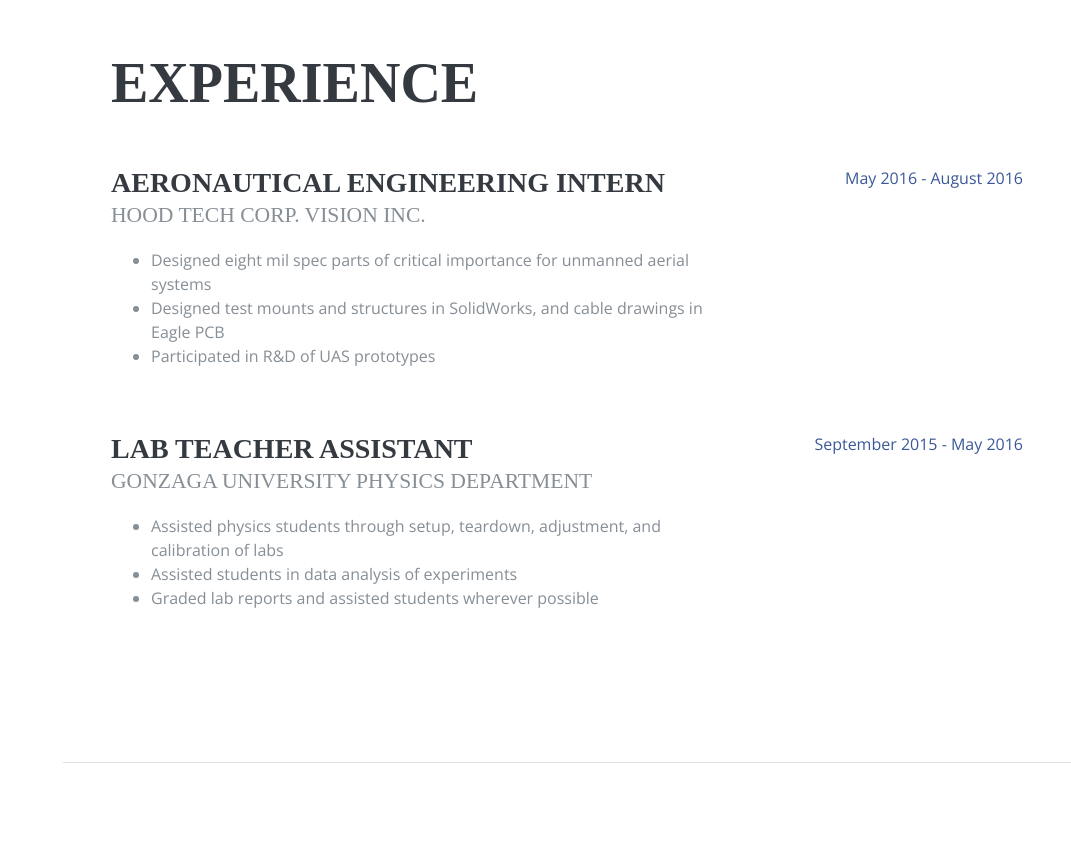
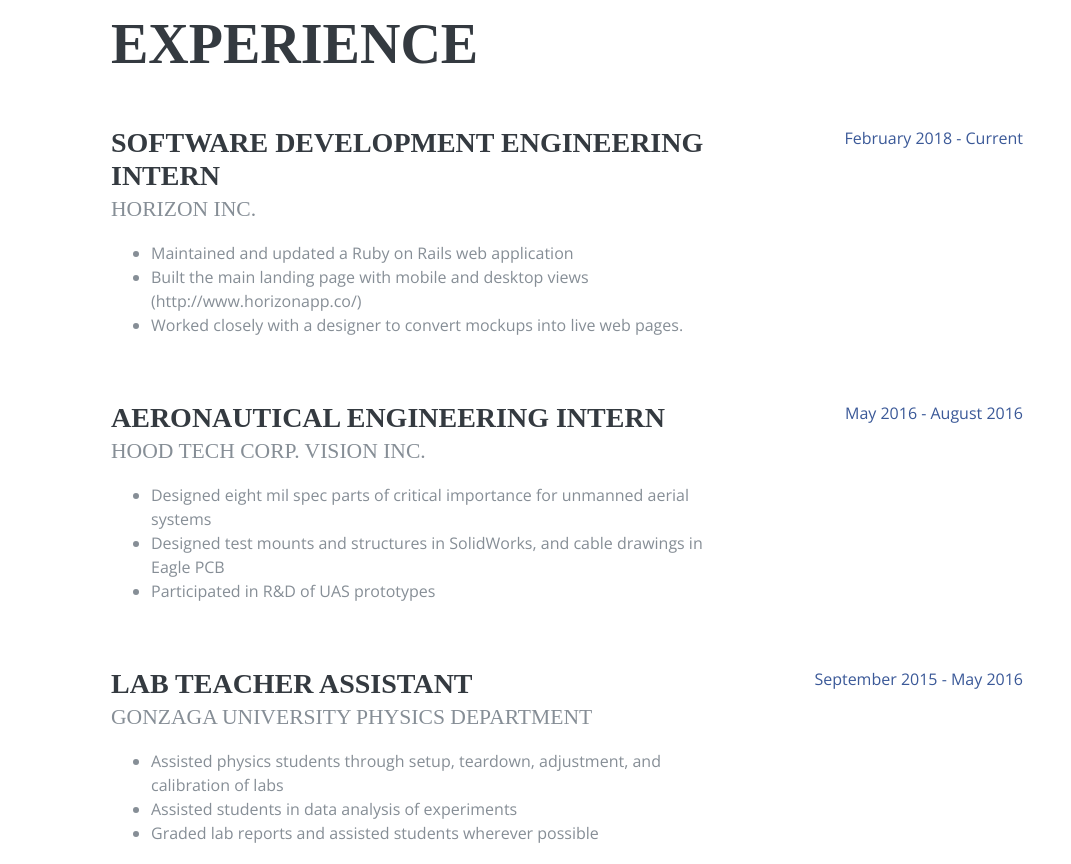
Before and after one commit to ztaylor2/personal-website, a website: page public/index.html in a window 1280 px wide. Shown: the part 2080-2944 px from the top of the page, without its empty margins (209-1280 px from the left). Drawn offline with nearby package versions, Linux system fonts and the light colour scheme; a web font is replaced by a local one.

Commit message:
added horizon experience.

```diff
--- a/public/index.html
+++ b/public/index.html
@@ -224,6 +224,27 @@
 
           <div class="resume-item d-flex flex-column flex-md-row mb-5">
             <div class="resume-content mr-auto">
+              <h3 class="mb-0">Software Development Engineering Intern</h3>
+              <div class="subheading mb-3">Horizon Inc.</div>
+              <ul>
+                <li>
+                  Maintained and updated a Ruby on Rails web application
+                </li>
+                <li>
+                  Built the main landing page with mobile and desktop views (http://www.horizonapp.co/)
+                </li>
+                <li>
+                  Worked closely with a designer to convert mockups into live web pages.
+                </li>
+              </ul>
+            </div>
+            <div class="resume-date text-md-right">
+              <span class="text-primary">February 2018 - Current</span>
+            </div>
+          </div>
+
+          <div class="resume-item d-flex flex-column flex-md-row mb-5">
+            <div class="resume-content mr-auto">
               <h3 class="mb-0">Aeronautical Engineering Intern</h3>
               <div class="subheading mb-3">Hood Tech Corp. Vision Inc.</div>
               <ul>
```
